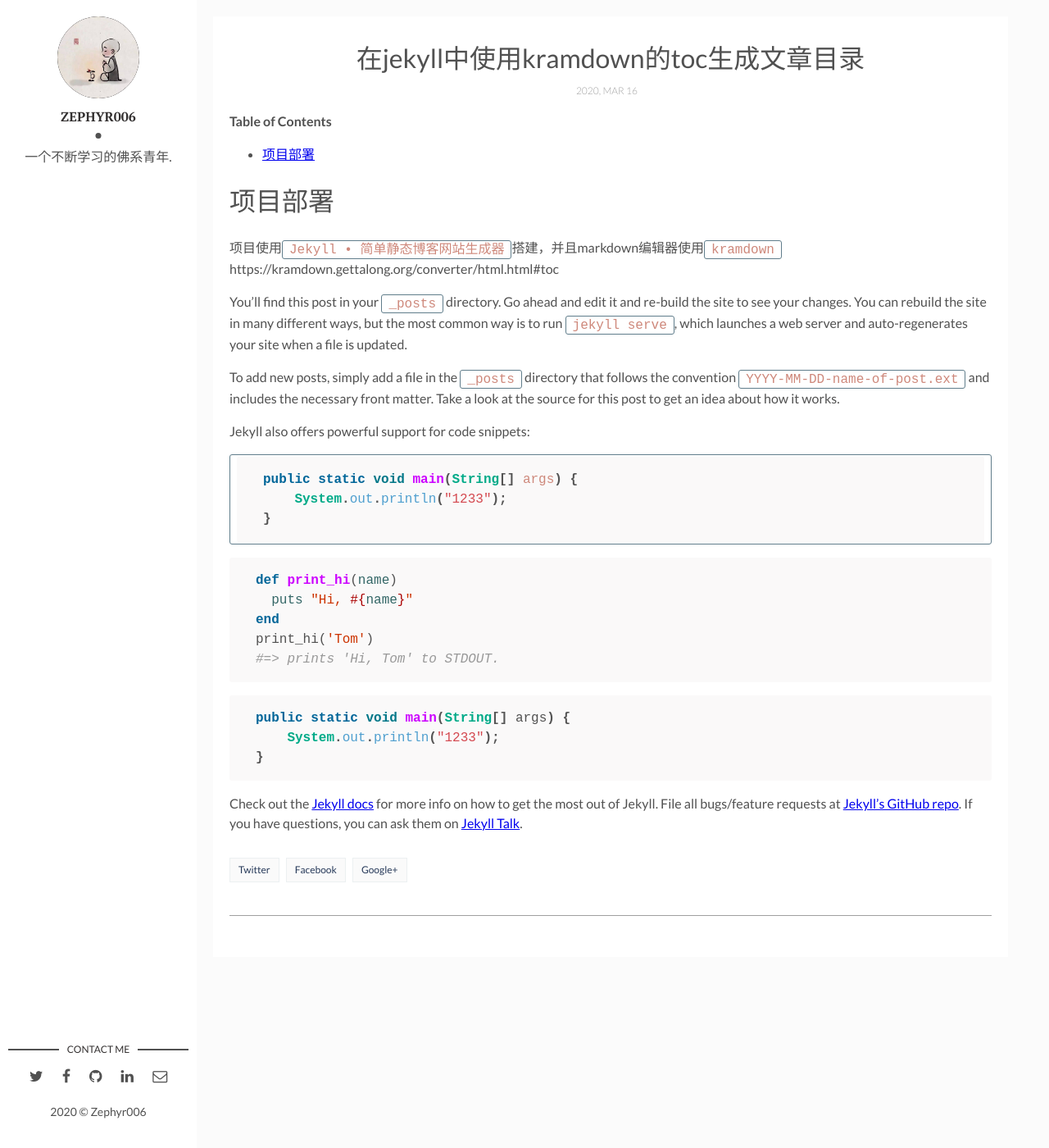
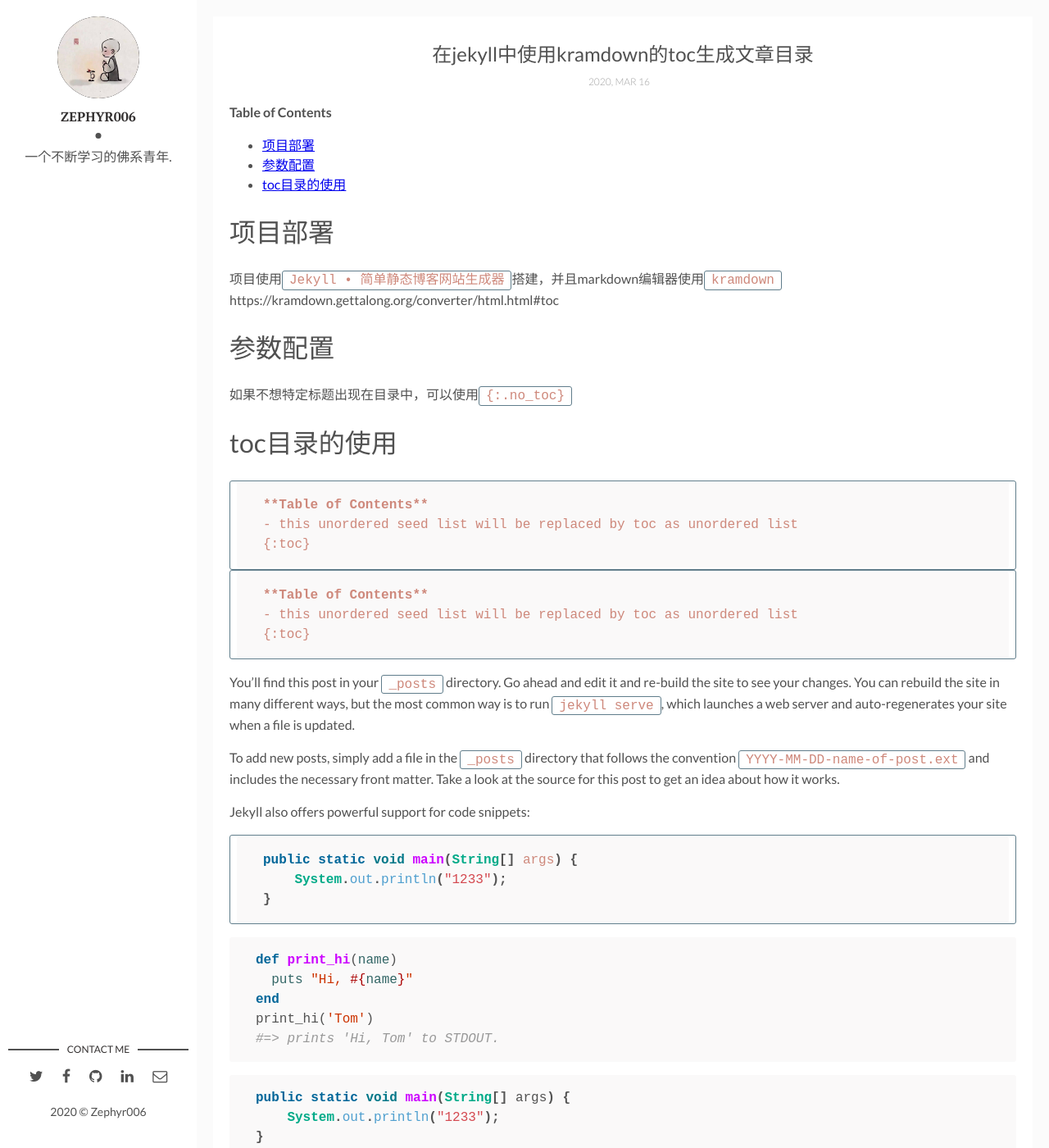
Before and after one commit to Zephyr006/zephyr006.github.io, a Jekyll site: the page built from _posts/2020-03-16-在Jekyll中使用kramdown的toc生成文章目录.markdown, in a window 1280 px wide and 1400 px high. Shown: the whole window at 82% size. Built offline with Jekyll 4.4.1, drawn with Linux system fonts in a browser that asks for light colours; comment, search, counter and statistics services are not loaded.

Commit message:
调整页面基础元素

````diff
--- a/_config.yml
+++ b/_config.yml
@@ -10,9 +10,9 @@ site-twitter: #if your site has a twitter account, enter it here
 author: Zephyr006 # add your name
 author-img: Zephyr006.jpg # add your photo
 about-author: 一个不断学习的佛系青年. # add description
-social-twitter: https://www.cnblogs.com/wang1024 # add your Twitter handle
-social-facebook: https://me.csdn.net/weixin_44204615 # add your Facebook handle
-social-linkedin: https://www.jianshu.com/u/baf4da096fc5 # add your Linkedin handle
+social-twitter:  # add your Twitter handle
+social-facebook:  # add your Facebook handle
+social-linkedin:  # add your Linkedin handle
 social-github: Zephyr006 # add your Github handle
 social-email: wangxiansen512@163.com # add your Email address
 
--- a/_layouts/post.html
+++ b/_layouts/post.html
@@ -16,16 +16,16 @@ layout: main
     {% endif %}
     <div class="wrap-content">
       <header class="header-page">
-        <h1 class="page-title">{{page.title}}</h1>
+        <h2 class="page-title">{{page.title}}</h2>
         <div class="page-date"><span>{{page.date | date: '%Y, %b %d'}}&nbsp;&nbsp;&nbsp;&nbsp;</span></div>
       </header>
       {{content | markdownify}}
       <div class="page-footer">
-        <div class="page-share">
-          <a href="https://twitter.com/intent/tweet?text={{ page.title }}&url={{ site.url }}{{ page.url }}" title="Share on Twitter" rel="nofollow" target="_blank">Twitter</a>
-          <a href="https://facebook.com/sharer.php?u={{ site.url }}{{ page.url }}" title="Share on Facebook" rel="nofollow" target="_blank">Facebook</a>
-          <a href="https://plus.google.com/share?url={{ site.url }}{{ page.url }}" title="Share on Google+" rel="nofollow" target="_blank">Google+</a>
-        </div>
+<!--        <div class="page-share">-->
+<!--          <a href="https://twitter.com/intent/tweet?text={{ page.title }}&url={{ site.url }}{{ page.url }}" title="Share on Twitter" rel="nofollow" target="_blank">Twitter</a>-->
+<!--          <a href="https://facebook.com/sharer.php?u={{ site.url }}{{ page.url }}" title="Share on Facebook" rel="nofollow" target="_blank">Facebook</a>-->
+<!--          <a href="https://plus.google.com/share?url={{ site.url }}{{ page.url }}" title="Share on Google+" rel="nofollow" target="_blank">Google+</a>-->
+<!--        </div>-->
         <div class="page-tag">
           {% for tag in page.tags %}
             <a href="{{site.baseurl}}/tags#{{tag}}" class="tag">&#35; {{ tag }}</a>
--- a/_posts/2020-03-16-在Jekyll中使用kramdown的toc生成文章目录.markdown
+++ b/_posts/2020-03-16-在Jekyll中使用kramdown的toc生成文章目录.markdown
@@ -5,8 +5,8 @@ date: 2020-03-16 13:32:20 +0300
 description: 在Jekyll（+Github Pages）博客中使用默认的kramdown编辑器自带的toc目录生成功能生成markdown的目录 # (optional)
 img:  # Add image post (optional)
 ---
+
 **Table of Contents**
-{:.no_toc}
 - this unordered seed list will be replaced by toc as unordered list
 {:toc}
 
@@ -14,6 +14,20 @@ img:  # Add image post (optional)
 项目使用`Jekyll • 简单静态博客网站生成器`搭建，并且markdown编辑器使用`kramdown`
 https://kramdown.gettalong.org/converter/html.html#toc
 
+# 参数配置
+如果不想特定标题出现在目录中，可以使用`{:.no_toc}`
+
+# toc目录的使用
+```markdown
+**Table of Contents**
+- this unordered seed list will be replaced by toc as unordered list
+{:toc}
+```
+~~~markdown
+**Table of Contents**
+- this unordered seed list will be replaced by toc as unordered list
+{:toc}
+~~~
 
 You’ll find this post in your `_posts` directory. Go ahead and edit it and re-build the site to see your changes. You can rebuild the site in many different ways, but the most common way is to run `jekyll serve`, which launches a web server and auto-regenerates your site when a file is updated.
 
--- a/assets/css/main.css
+++ b/assets/css/main.css
@@ -884,7 +884,7 @@ table tfoot td {
 }
 
 .wrapper {
-  max-width: 1250px;
+  max-width: 1300px;
   position: relative;
 }
 
@@ -1147,7 +1147,7 @@ footer .copyright {
 
 .post .post-content {
   padding: 1rem;
-  /*width: 70%;*/
+  width: auto;
 }
 
 .post .post-content .post-date,
--- a/index.html
+++ b/index.html
@@ -9,7 +9,11 @@ layout: main
   {% endif %}
   <div class="post-content">
     <h2 class="post-title"><a href="{{post.url | prepend: site.baseurl}}">{{post.title}}</a></h2>
-    <p>{{ post.content | strip_html | truncatewords: 15 }}</p>
+    {% if post.description %}
+      <p>{{ post.description | strip_html | truncatewords: 12 }}</p>
+    {% else %}
+      <p>{{ post.content | strip_html | truncatewords: 11 }}</p>
+    {% endif %}
     <span class="post-date">{{post.date | date: '%Y, %b %d'}}&nbsp;&nbsp;&nbsp;—&nbsp;</span>
     <span class="post-words">{% capture words %}{{ post.content | number_of_words }}{% endcapture %}{% unless words contains "-" %}{{ words | plus: 250 | divided_by: 250 | append: " minute read" }}{% endunless %}</span>
   </div>
````
